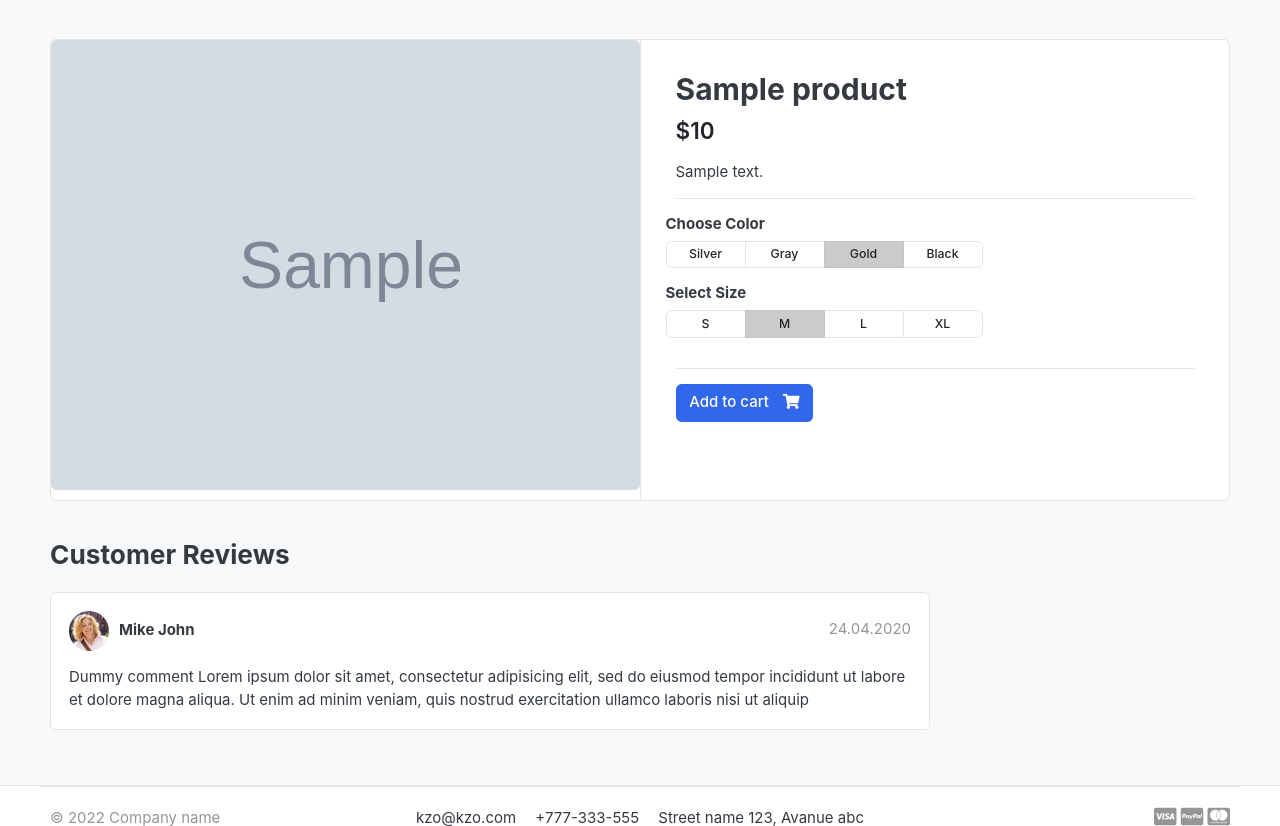
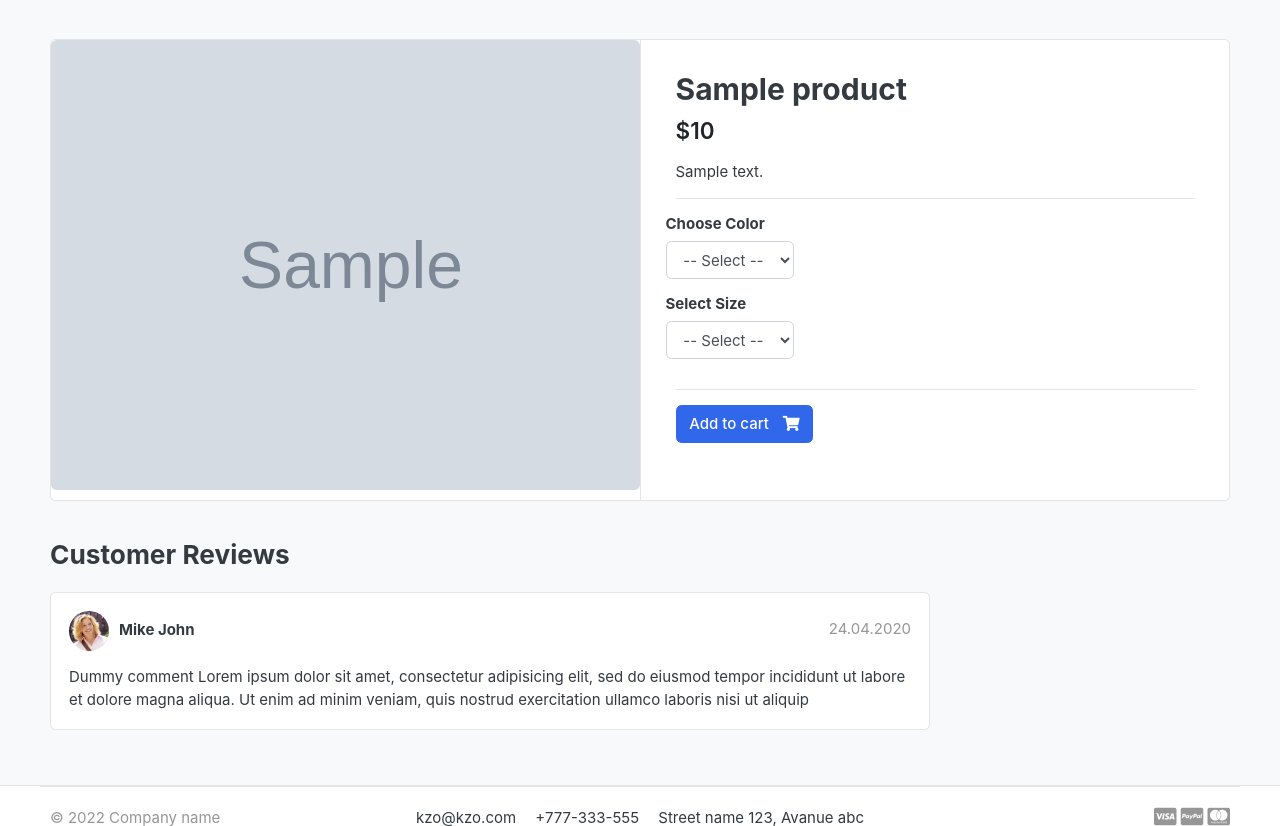
Before and after one commit to kzeo/E-commerce, a Django app: a page that uses webshop/templates/includes/navbar.html in a window 1280 px wide. Shown: the part 119-945 px from the top of the page. Run offline with Django 4.2, Linux system fonts and the light colour scheme; tables that the repository leaves empty hold one stand-in row (values such as "Sample post"); grey boxes marked "Sample" are stand-in pictures; some libraries are stand-ins or nearby versions; some web fonts are replaced.

Commit message:
Main functionality
homepage, store, categories, cart, add/remove cart items

```diff
--- a/webshop/carts/models.py
+++ b/webshop/carts/models.py
@@ -1,5 +1,5 @@
 from django.db import models
-from store.models import Product
+from store.models import Product, Variation
 
 
 class Cart(models.Model):
@@ -11,6 +11,7 @@ class Cart(models.Model):
 
 class CartItem(models.Model):
     product = models.ForeignKey(Product, on_delete=models.CASCADE)
+    variations = models.ManyToManyField(Variation, blank=True)
     cart = models.ForeignKey(Cart, on_delete=models.CASCADE)
     quantity = models.IntegerField()
     is_active = models.BooleanField(default=True)
@@ -18,5 +19,5 @@ class CartItem(models.Model):
     def sub_total(self):
         return self.product.price * self.quantity
 
-    def __str__(self):
+    def __unicode__(self):
         return self.product
--- a/webshop/carts/urls.py
+++ b/webshop/carts/urls.py
@@ -4,7 +4,7 @@ from . import views
 urlpatterns = [
     path('', views.cart, name='cart'),
     path('add_cart/<int:product_id>/', views.add_cart, name='add_cart'),
-    path('remove_cart/<int:product_id>/', views.remove_cart, name='remove_cart'),
-    path('remove_cart_item/<int:product_id>/', views.remove_cart_item, name='remove_cart_item'),
+    path('remove_cart/<int:product_id>/<int:cart_item_id>/', views.remove_cart, name='remove_cart'),
+    path('remove_cart_item/<int:product_id>/<int:cart_item_id>/', views.remove_cart_item, name='remove_cart_item'),
 
 ]
--- a/webshop/carts/views.py
+++ b/webshop/carts/views.py
@@ -1,7 +1,10 @@
+from http.client import HTTPResponse
 from django.shortcuts import render, redirect, get_object_or_404
-from store.models import Product
+from store.models import Product, Variation
 from .models import Cart, CartItem
 from django.core.exceptions import ObjectDoesNotExist
+from django.http import HttpResponse
+
 
 
 
@@ -14,6 +17,19 @@ def _cart_id(request):
 
 def add_cart(request, product_id):
     product = Product.objects.get(id=product_id)
+    product_variation = []
+    if request.method == 'POST':
+        for item in request.POST:
+            key =  item
+            value = request.POST[key]
+
+            try:
+                variation = Variation.objects.get(product=product, variation_category__iexact=key, variation_value__iexact=value)
+                product_variation.append(variation)
+            except:
+                pass
+
+
     try:
         cart = Cart.objects.get(cart_id=_cart_id(request))
     except Cart.DoesNotExist:
@@ -22,36 +38,64 @@ def add_cart(request, product_id):
         )
     cart.save()
 
-    try:
-        cart_item = CartItem.objects.get(product=product, cart=cart)
-        cart_item.quantity += 1
-        cart_item.save()
-    except CartItem.DoesNotExist:
+
+    is_cart_item_exists = CartItem.objects.filter(product=product, cart=cart).exists()
+    if is_cart_item_exists:
+        cart_item = CartItem.objects.filter(product=product, cart=cart)
+
+        ex_var_list = []
+        id = []
+        for item in cart_item:
+            existing_variation = item.variations.all()
+            ex_var_list.append(list(existing_variation))
+            id.append(item.id)
+
+        print(ex_var_list)
+
+        if product_variation in ex_var_list:
+            index = ex_var_list.index(product_variation)
+            item_id = id[index]
+            item = CartItem.objects.get(product=product, id=item_id)
+            item.quantity += 1
+            item.save()
+        else:
+            item = CartItem.objects.create(product=product, quantity=1, cart=cart)
+            if len(product_variation) > 0:
+                item.variations.clear()
+                item.variations.add(*product_variation)
+            item.save()
+    else:
         cart_item = CartItem.objects.create(
             product = product,
             quantity = 1,
             cart = cart,
         )
+        if len(product_variation) > 0:
+            cart_item.variations.clear()
+            cart_item.variations.add(*product_variation)
         cart_item.save()
 
     return redirect('cart')
 
-def remove_cart(request, product_id):
+def remove_cart(request, product_id, cart_item_id):
     cart = Cart.objects.get(cart_id=_cart_id(request))
     product = get_object_or_404(Product, id=product_id)
-    cart_item = CartItem.objects.get(product=product, cart=cart)
-    if cart_item.quantity > 1:
-        cart_item.quantity -= 1
-        cart_item.save()
-    else:
-        cart_item.delete()
+    try:
+        cart_item = CartItem.objects.get(product=product, cart=cart, id=cart_item_id)
+        if cart_item.quantity > 1:
+            cart_item.quantity -= 1
+            cart_item.save()
+        else:
+            cart_item.delete()
+    except:
+        pass
     return redirect('cart')
 
 
-def remove_cart_item(request, product_id):
+def remove_cart_item(request, product_id, cart_item_id):
     cart = Cart.objects.get(cart_id=_cart_id(request))
     product = get_object_or_404(Product, id=product_id)
-    cart_item = CartItem.objects.get(product=product, cart=cart)
+    cart_item = CartItem.objects.get(product=product, cart=cart, id=cart_item_id)
     cart_item.delete()
     return redirect('cart')
 
--- a/webshop/store/models.py
+++ b/webshop/store/models.py
@@ -21,3 +21,27 @@ class Product(models.Model):
 
     def __str__(self):
         return self.product_name
+
+class VariationManager(models.Manager):
+    def colors(self):
+        return super(VariationManager, self).filter(variation_category='color', is_active=True)
+
+    def sizes(self):
+        return super(VariationManager, self).filter(variation_category="size", is_active=True)
+
+
+variation_category_choice = {
+    ('color', 'color'),
+    ('size', 'size'),
+}
+class Variation(models.Model):
+    product = models.ForeignKey(Product, on_delete=models.CASCADE)
+    variation_category = models.CharField(max_length=100, choices=variation_category_choice)
+    variation_value = models.CharField(max_length=100)
+    is_active = models.BooleanField(default=True)
+    create_date = models.DateTimeField(auto_now=True)
+
+    objects = VariationManager()
+
+    def __str__(self):
+        return self.variation_value
--- a/webshop/templates/includes/navbar.html
+++ b/webshop/templates/includes/navbar.html
@@ -76,7 +76,7 @@
         <!-- col.// -->
         <a href="{% url 'store' %}" class="btn btn-outline-primary">Store</a>
         <div class="col-lg col-md-6 col-sm-12 col">
-          <form action="{% url 'search' %}" class="search">
+          <form action="{% url 'search' %}" class="search" method=''>
             <div class="input-group w-100">
               <input
                 type="text"
--- a/webshop/templates/store/product_detail.html
+++ b/webshop/templates/store/product_detail.html
@@ -15,6 +15,9 @@
           <!-- gallery-wrap .end// -->
         </aside>
         <main class="col-md-6 border-left">
+
+            <form action="{% url 'add_cart' single_product.id %}" method="POST">
+              {% csrf_token %}
           <article class="content-body">
             <h2 class="title">{{ single_product.product_name }}</h2>
 
@@ -24,50 +27,32 @@
 
             <p>{{ single_product.description }}</p>
 
-            <hr />
+            <hr>
             <div class="row">
               <div class="item-option-select">
                 <h6>Choose Color</h6>
-                <div
-                  class="btn-group btn-group-sm btn-group-toggle"
-                  data-toggle="buttons"
-                >
-                  <label class="btn btn-light">
-                    <input type="radio" name="radio_color" /> Silver
-                  </label>
-                  <label class="btn btn-light">
-                    <input type="radio" name="radio_color" /> Gray
-                  </label>
-                  <label class="btn btn-light active">
-                    <input type="radio" name="radio_color checked" /> Gold
-                  </label>
-                  <label class="btn btn-light">
-                    <input type="radio" name="radio_color" /> Black
-                  </label>
-                </div>
+                  <select name="color" class="form-control" required>
+                    <option value="" disabled selected>-- Select --</option>
+                    {% for i in single_product.variation_set.colors %}
+
+                    <option value="{{i.variation_value | lower}}">{{ i.variation_value | capfirst }}</option>
+
+                    {% endfor %}
+                  </select>
               </div>
             </div>
             <!-- row.// -->
             <div class="row">
               <div class="item-option-select">
                 <h6>Select Size</h6>
-                <div
-                  class="btn-group btn-group-sm btn-group-toggle"
-                  data-toggle="buttons"
-                >
-                  <label class="btn btn-light">
-                    <input type="radio" name="radio_color" /> S
-                  </label>
-                  <label class="btn btn-light active">
-                    <input type="radio" name="radio_color" checked /> M
-                  </label>
-                  <label class="btn btn-light">
-                    <input type="radio" name="radio_color" /> L
-                  </label>
-                  <label class="btn btn-light">
-                    <input type="radio" name="radio_color" /> XL
-                  </label>
-                </div>
+                <select name="size" class="form-control" required>
+                  <option value="" disabled selected>-- Select --</option>
+                  {% for i in single_product.variation_set.sizes %}
+
+                  <option value="{{i.variation_value | lower}}">{{ i.variation_value | capfirst }}</option>
+
+                  {% endfor %}
+                </select>
               </div>
             </div>
             <!-- row.// -->
@@ -75,27 +60,18 @@
             {% if single_product.stock <= 0 %}
             <h5 class="text-danger">Out of Stock</h5>
             {% else %}
-            {% if in_cart %}
 
-            <a href="#" class="btn btn-success">
-              <span class="text">Added to Cart</span>
-              <i class="fas fa-check"></i>
-            </a>
-            <a href="{% url 'cart' %}" class="btn btn-outline-primary">
-              <span class="text">View Cart</span>
-              <i class="fas fa-eye"></i>
-            </a>
-            {% else %}
-            <a
-              href="{% url 'add_cart' single_product.id %}"
+            <button
+              type="submit"
               class="btn btn-primary"
             >
               <span class="text">Add to cart</span>
               <i class="fas fa-shopping-cart"></i>
-            </a>
-            {% endif %}
+            </button>
+
             {% endif %}
           </article>
+        </form>
           <!-- product-info-aside .// -->
         </main>
         <!-- col.// -->
```
Also changed, not shown: webshop/carts/admin.py (+7 -1 lines), webshop/store/admin.py (+8 -1 lines), webshop/templates/store/cart.html (+22 -11 lines), webshop/carts/migrations/0002_cartitem_variations.py (added), webshop/store/migrations/0002_variation.py (added), webshop/store/migrations/0003_rename_is_avtive_variation_is_active_and_more.py (added), webshop/store/migrations/0004_alter_variation_variation_category.py (added).
